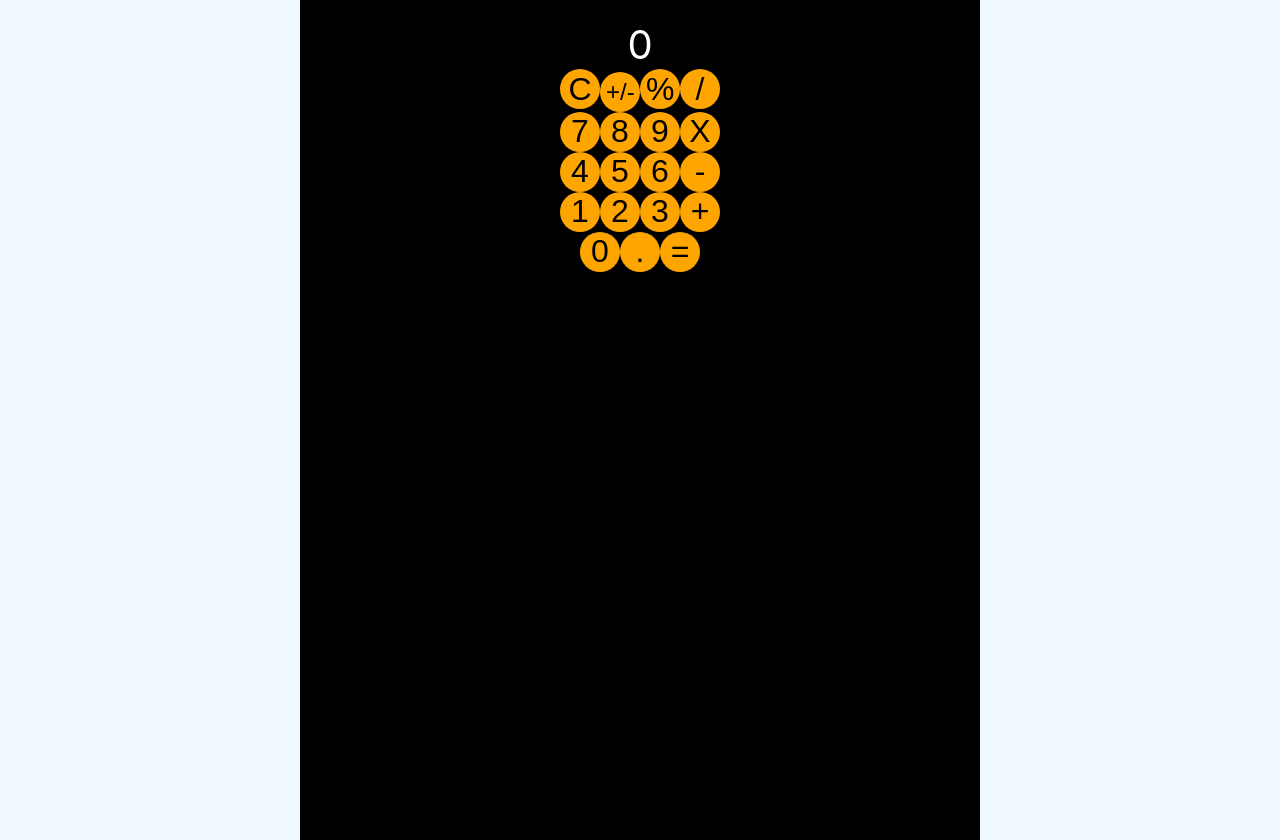
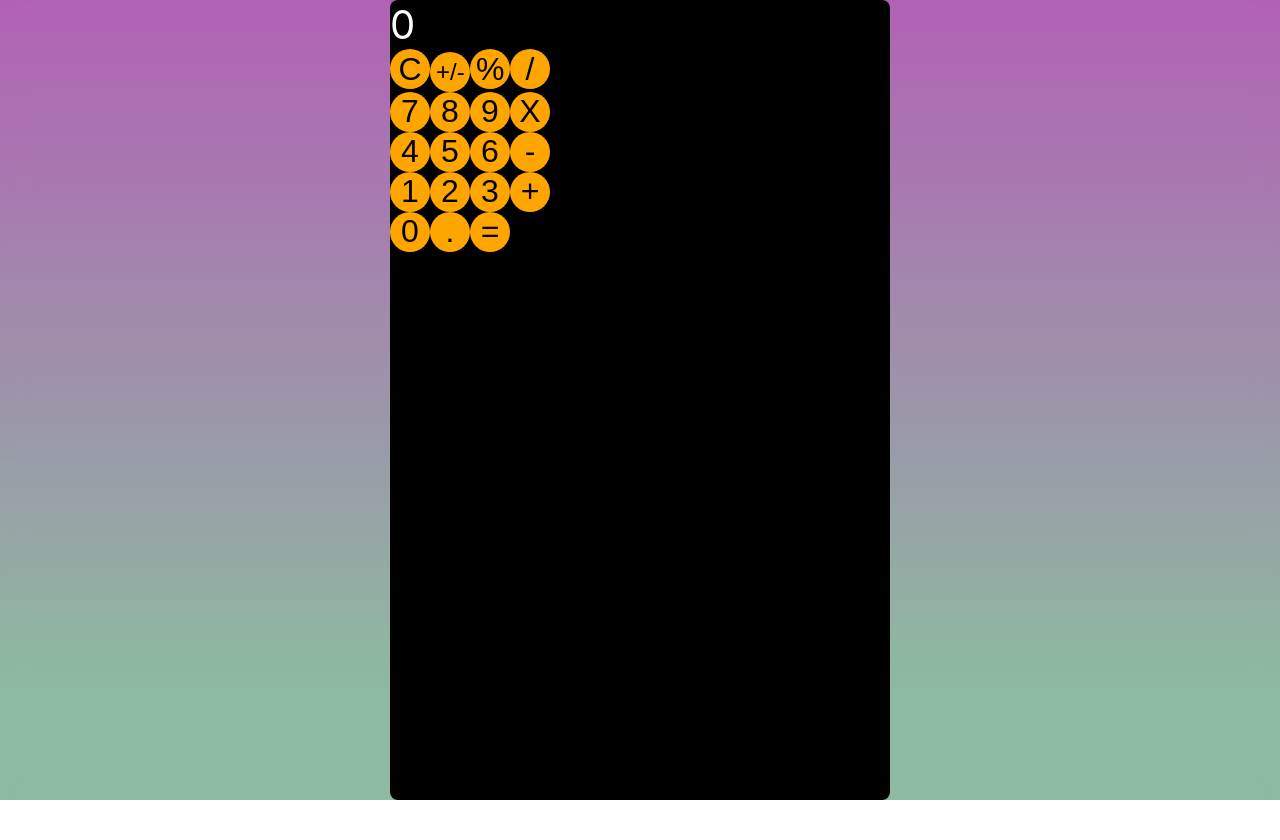
Before and after one commit to diegofernandoalayon/calculator, a React (Create React App) app: page / in a window 1280 px wide. After the commit the page ends 800 px from the top, so only its background shows below. Built offline with nearby package versions, Linux system fonts and the light colour scheme.

Commit message:
modificando estilos

```diff
--- a/src/App.css
+++ b/src/App.css
@@ -1,12 +1,41 @@
+body{
+  /* background: rgb(245, 149, 149); */
+  height: 100vh;
+  /* background-image: url(./foto2.jpg);
+  background-size: cover;
+  background-position: center; */
+  background: rgb(196,122,223);
+  background: linear-gradient(180deg, rgba(196,122,223,1) 0%, rgba(145,30,171,1) 0%, rgba(93,156,142,1) 85%);
+}
 .App {
-  text-align: center;
-  background-color: aliceblue;
+  /* text-align: center;
+  background-color: aliceblue; */
+
+  display: grid;
+  place-items: center;
+  height: 100vh;
+  background-color: rgba(255, 255,205,0.3);
+  backdrop-filter: blur(12px);
 }
 
-.container{
+/* .container{
   width: 50%;
   margin: 0 auto;
   background-color: black;
   height: 100vh;
   padding: 20px;
+} */
+.container{
+  background-color: black;
+  border-radius: 8px;
+  display: flex;
+  flex-direction: column;
+  height: 100%;
+  position: relative;
+  width: 100%;
 }
+@media(min-width: 500px){
+  .container{
+    width: 500px;
+  }
+}
```
